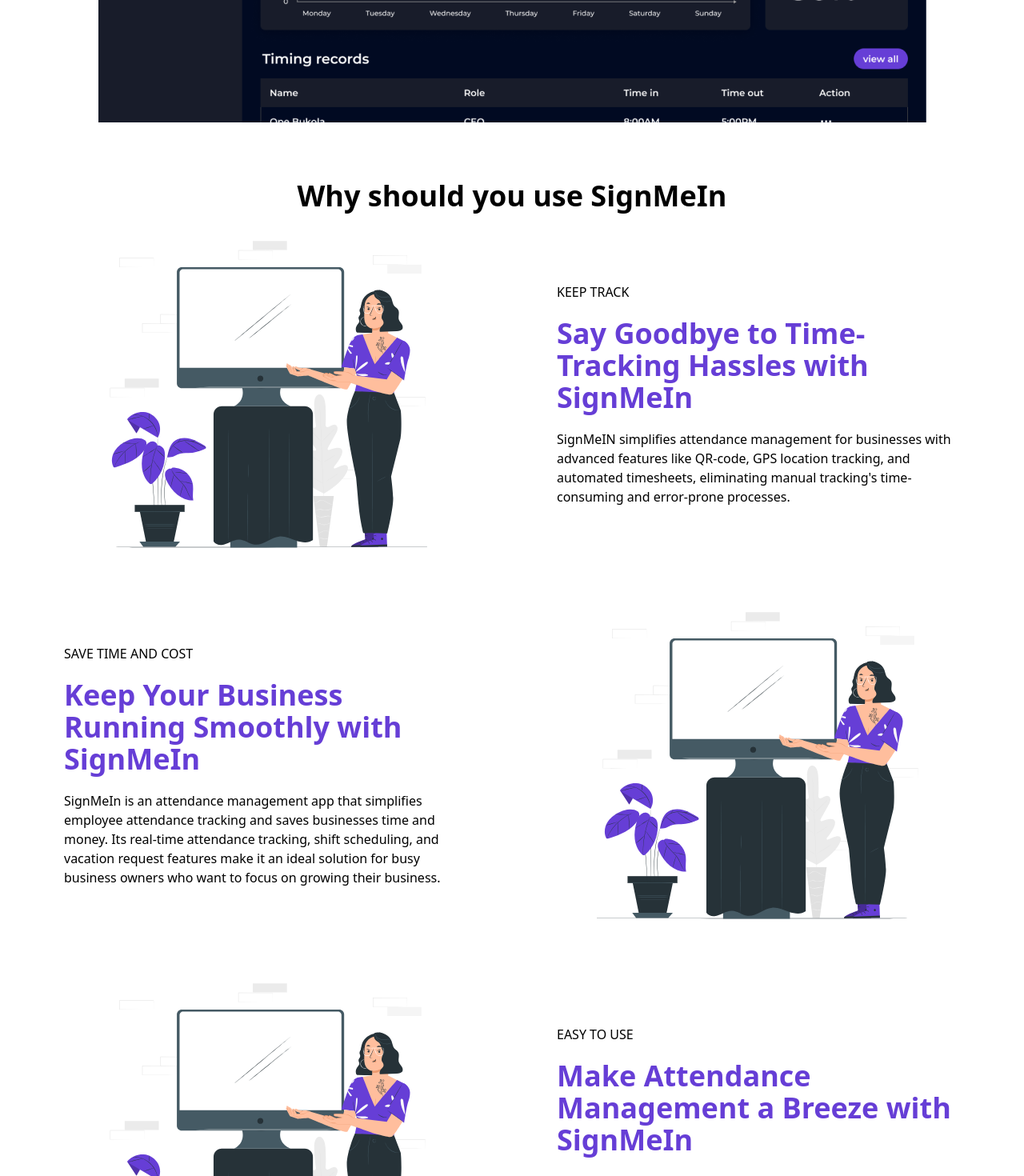
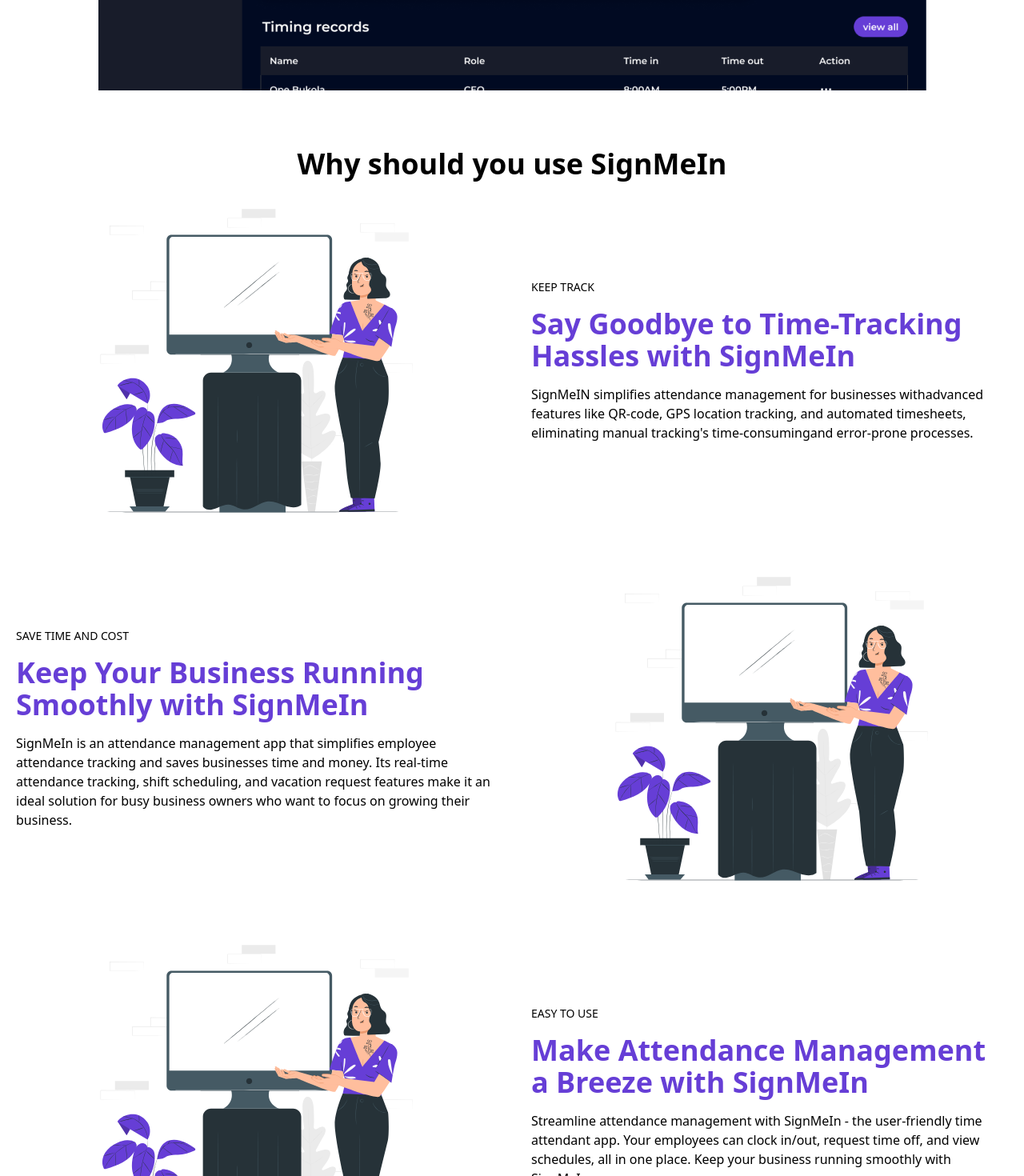
Before and after one commit to Code-Victor/SignMeIn, a Next.js app in the folder landing-page/: page / in a window 1280 px wide. Shown: the part 1330-2800 px from the top of the page at 80% size. Built offline with nearby package versions, Linux system fonts and the light colour scheme.

Commit message:
feat: minor website changes

```diff
--- a/landing-page/src/components/About.tsx
+++ b/landing-page/src/components/About.tsx
@@ -1,14 +1,15 @@
 import Image from "next/image";
 import React from "react";
 import Button from "./Button";
+import dasboardImage from "../../public/img/Dashboard 1.png"
 
 function About() {
   return (
-    <div className="container mx-auto py-9 px-20">
-      <h1 className="text-xl md:text-4xl font-bold text-center text-primary md:px-72">
+    <div className="container mx-auto py-9 px-5">
+      <h1 className="text-2xl md:text-4xl max-w-[1030px] mx-auto font-bold text-center text-primary ">
         Built to help organization monitor and encourage promptness at work
       </h1>
-      <img src="/img/Dashboard 1.png" alt="" className="pt-10 mx-auto" />
+      <Image src={dasboardImage} alt="sample dashboard" className="pt-10 mx-auto" />
     </div>
   );
 }
--- a/landing-page/src/components/Cta.tsx
+++ b/landing-page/src/components/Cta.tsx
@@ -1,11 +1,11 @@
-import Image from 'next/image';
-import React from 'react'
-import Button from './Button';
+import Image from "next/image";
+import React from "react";
+import Button from "./Button";
 
 function Cta() {
   return (
-    <div className="bg-white py-8 px-5">
-      <div className="mx-auto bg-primary rounded-[32px] max-w-[1140px] overflow-hidden grid place-items-center relative">
+    <div className="bg-white py-10 md:py-12 px-5">
+      <div className="mx-auto shadow-lg bg-primary rounded-[32px] max-w-[1140px] overflow-hidden grid place-items-center relative">
         <Image
           src="/img/blob-1.svg"
           className="absolute top-0 right-0 min-w-[112px] w-[20%]"
@@ -33,4 +33,4 @@
   );
 }
 
-export default Cta
+export default Cta;
--- a/landing-page/src/components/Features.tsx
+++ b/landing-page/src/components/Features.tsx
@@ -1,10 +1,29 @@
 import Image from "next/image";
 import React from "react";
 import Button from "./Button";
+import mockup from "../../public/img/mockup 1.svg";
+
+const features = [
+  {
+    heading: "Clock in and out with QR-code scanning and Fingerprint",
+    pargraph:
+      "take your attendants by scanning a daily generated admin QR code or finger print scanner",
+  },
+  {
+    heading: "Clock in and out with QR-code scanning and Fingerprint",
+    pargraph:
+      "take your attendants by scanning a daily generated admin QR code or finger print scanner",
+  },
+  {
+    heading: "Clock in and out with QR-code scanning and Fingerprint",
+    pargraph:
+      "take your attendants by scanning a daily generated admin QR code or finger print scanner",
+  },
+];
 
 function Features() {
   return (
-    <div className="bg-primary py-8 px-5 relative overflow-hidden">
+    <div className="bg-primary relative overflow-hidden">
       <Image
         src="/img/Vector.svg"
         className="absolute top-0 left-0 min-w-[112px] w-[15%]"
@@ -19,45 +38,26 @@
         width={119}
         height={70}
       />
-      <div className="flex flex-col md:flex-row gap-20 items-center py-5 px-28 text-white">
+      <div className="container mx-auto flex flex-col md:flex-row gap-20 items-center py-10 md:py-12  px-5 text-white">
         <div className="grid grid-cols-1 basis-1/2 z-40">
           <div className="flex flex-col gap-10">
-            <h1 className="text-xl md:text-4xl font-bold">
+            <h1 className="text-center text-2xl md:text-left md:text-4xl font-bold">
               Features that makes us standout
             </h1>
-            <div>
-              <p className="font-bold text-lg">
-                Clock in and out with QR-code scanning and Fingerprint
-              </p>
-              <p className="font-thin">
-                take your attendants by scanning a daily generated admin QR code
-                or finger print scanner
-              </p>
-            </div>
-            <div>
-              <p className="font-bold text-lg">
-                Clock in and out with QR-code scanning and Fingerprint
-              </p>
-              <p className="font-thin">
-                take your attendants by scanning a daily generated admin QR code
-                or finger print scanner
-              </p>
-            </div>
-            <div>
-              <p className="font-bold text-lg">
-                Clock in and out with QR-code scanning and Fingerprint
-              </p>
-              <p className="font-thin">
-                take your attendants by scanning a daily generated admin QR code
-                or finger print scanner
-              </p>
+            <div className="flex flex-col gap-5 md:gap-8">
+              {features.map((feature, i) => (
+                <div key={i}>
+                  <h2 className="font-bold text-lg">{feature.heading}</h2>
+                  <p className="font-thin">{feature.pargraph}</p>
+                </div>
+              ))}
             </div>
           </div>
         </div>
-        <img
-          src="/img/Mockup 1.svg"
-          alt=""
-          className="basis-1/2 h-[700px] z-40"
+        <Image
+          src={mockup}
+          alt="model version"
+          className="basis-1/2 max-h-[540px] z-40"
         />
       </div>
     </div>
--- a/landing-page/src/components/Navbar.tsx
+++ b/landing-page/src/components/Navbar.tsx
@@ -10,7 +10,7 @@
         </h1>
         <div className="flex gap-4">
           <Button size={{ initial: "md", md: "lg" }}>Sign in</Button>
-          <Button size={{ initial: "md", md: "lg" }} color="light" >
+          <Button color="light" >
             Sign up
           </Button>
         </div>
--- a/landing-page/src/components/Why.tsx
+++ b/landing-page/src/components/Why.tsx
@@ -1,63 +1,71 @@
-import Image from "next/image";
+import Image, { StaticImageData } from "next/image";
 import React from "react";
 import Button from "./Button";
+import pana from "../../public/img/pana.svg";
+
+type ReasonProps = {
+  heading: string;
+  subheading: string;
+  paragraph: string;
+  image: StaticImageData;
+};
+
+function Reason({ heading, subheading, paragraph, image }: ReasonProps) {
+  return (
+    <div className="flex flex-col md:flex-row items-center gap-12 ">
+      <div className="flex-1">
+        <Image
+          src={image}
+          alt={subheading}
+          className="w-full max-w-[400px] mx-auto"
+        />
+      </div>
+
+      <div className="flex flex-col gap-4 md:flex-1">
+        <span className="text-sm">{subheading.toUpperCase()}</span>
+        <h1 className="text-primary text-2xl  md:text-4xl font-bold">
+          {heading}
+        </h1>
+        <p>{paragraph}</p>
+      </div>
+    </div>
+  );
+}
+
+const data: ReasonProps[] = [
+  {
+    heading: "Say Goodbye to Time-Tracking Hassles with SignMeIn",
+    subheading: "keep track",
+    paragraph:
+      "SignMeIN simplifies attendance management for businesses withadvanced features like QR-code, GPS location tracking, and automated timesheets, eliminating manual tracking's time-consumingand error-prone processes.",
+    image: pana,
+  },
+  {
+    heading: "Keep Your Business Running Smoothly with SignMeIn",
+    subheading: "save time and cost",
+    paragraph:
+      "SignMeIn is an attendance management app that simplifies employee attendance tracking and saves businesses time and money. Its real-time attendance tracking, shift scheduling, and vacation request features make it an ideal solution for busy business owners who want to focus on growing their business.",
+    image: pana,
+  },
+  {
+    heading: "Make Attendance Management a Breeze with SignMeIn",
+    subheading: "easy to use",
+    paragraph:
+      "Streamline attendance management with SignMeIn - the user-friendly time attendant app. Your employees can clock in/out, request time off, and view schedules, all in one place. Keep your business running smoothly with SignMeIn.",
+    image: pana,
+  },
+];
 
 function Why() {
   return (
-    <div className="container mx-auto py-9 px-20">
-      <h1 className="text-xl md:text-4xl font-bold text-center">
+    <div className="container mx-auto py-9 px-5">
+      <h1 className="text-2xl md:text-4xl font-bold text-center">
         Why should you use SignMeIn
       </h1>
-      <div className="pt-9 flex flex-col gap-20 ">
-        <div className="flex flex-col md:flex-row items-center gap-28 ">
-          <img src="/img/pana.svg" alt="" className="basis-1/2 h-96" />
-
-          <div className="flex flex-col gap-5 basis-1/2">
-            <p>KEEP TRACK</p>
-            <p className="text-primary text-xl md:text-4xl font-bold">
-              Say Goodbye to Time-Tracking Hassles with SignMeIn
-            </p>
-            <p>
-              SignMeIN simplifies attendance management for businesses with
-              advanced features like QR-code, GPS location tracking, and
-              automated timesheets, eliminating manual tracking's time-consuming
-              and error-prone processes.
-            </p>
-          </div>
-        </div>
-
-        <div className="flex flex-col md:flex-row items-center gap-28">
-          <div className="flex flex-col gap-5 basis-1/2">
-            <p>SAVE TIME AND COST</p>
-            <p className="text-primary text-xl md:text-4xl font-bold">
-              Keep Your Business Running Smoothly with SignMeIn
-            </p>
-            <p>
-              SignMeIn is an attendance management app that simplifies employee
-              attendance tracking and saves businesses time and money. Its
-              real-time attendance tracking, shift scheduling, and vacation
-              request features make it an ideal solution for busy business
-              owners who want to focus on growing their business.
-            </p>
-          </div>
-          <img src="/img/pana.svg" alt="" className="basis-1/2 h-96" />
-        </div>
-
-        <div className="flex flex-col md:flex-row items-center gap-28">
-          <img src="/img/pana.svg" alt="" className="basis-1/2 h-96" />
-          <div className="flex flex-col gap-5 basis-1/2">
-            <p>EASY TO USE</p>
-            <p className="text-primary text-xl md:text-4xl font-bold">
-              Make Attendance Management a Breeze with SignMeIn
-            </p>
-            <p>
-              Streamline attendance management with SignMeIn - the user-friendly
-              time attendant app. Your employees can clock in/out, request time
-              off, and view schedules, all in one place. Keep your business
-              running smoothly with SignMeIn.
-            </p>
-          </div>
-        </div>
+      <div className="pt-9 md:[&>*:nth-child(2)]:flex-row-reverse flex flex-col gap-20 ">
+        {data.map((reason) => (
+          <Reason {...reason} key={reason.heading} />
+        ))}
       </div>
     </div>
   );
```
